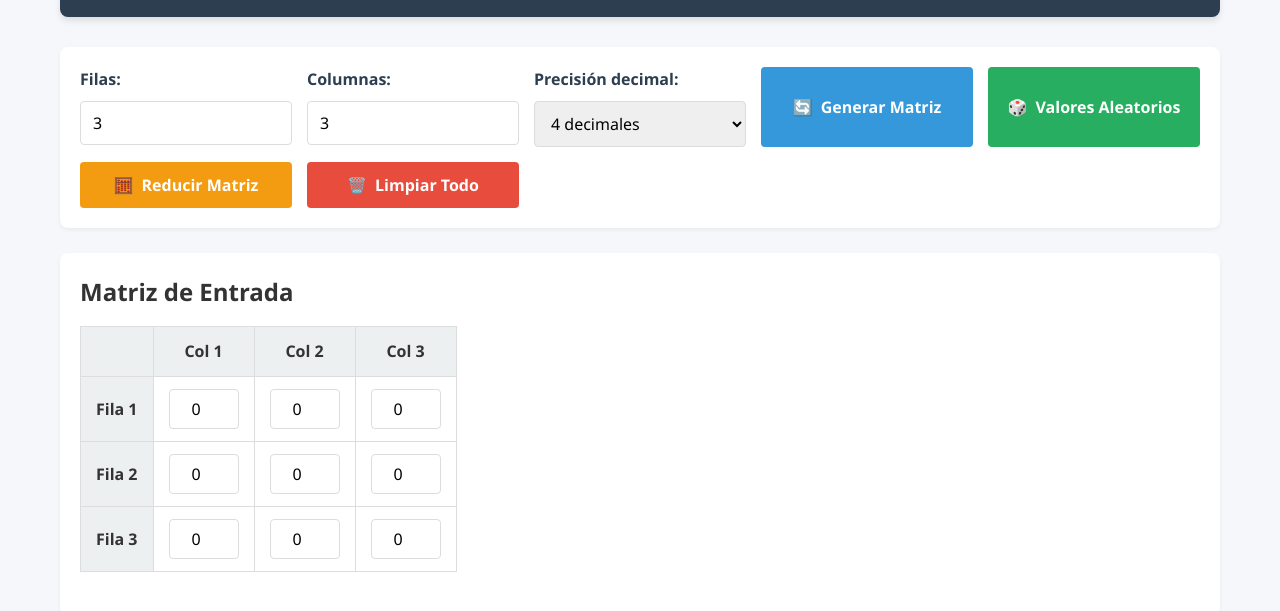
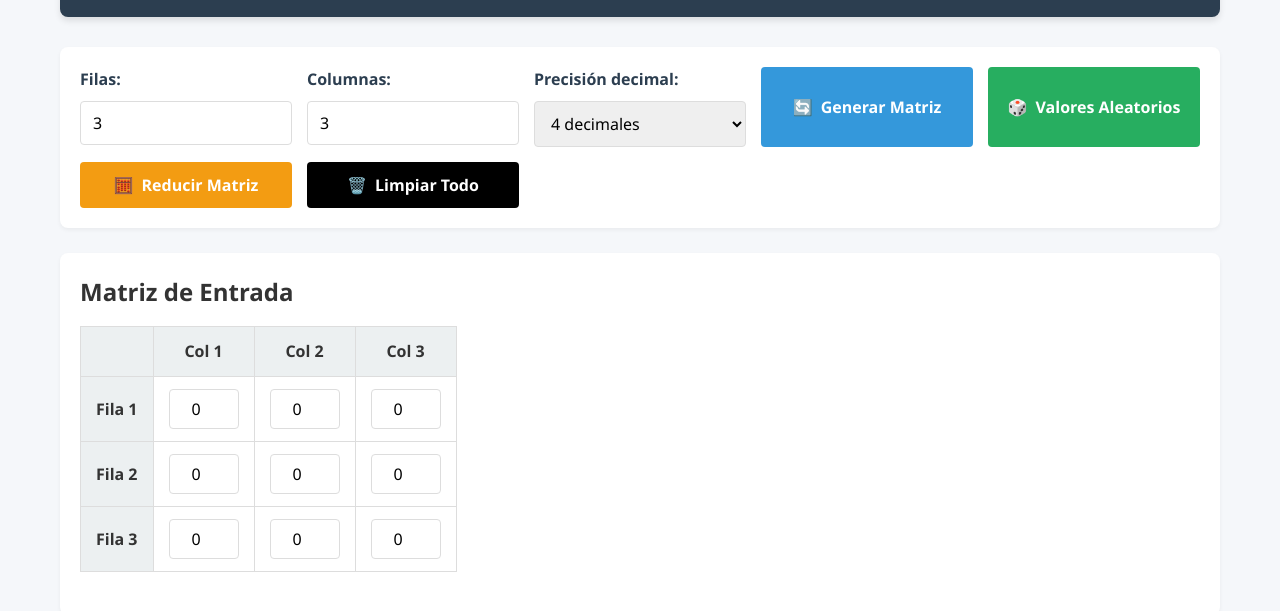
Before and after one commit to danielfleon/calculadora-de-matrices, a plain HTML site: page index.html in a window 1280 px wide. Shown: the part 135-746 px from the top of the page. Drawn offline with Linux system fonts and the light colour scheme.

Commit message:
index.html

```diff
--- a/index.html
+++ b/index.html
@@ -12,7 +12,7 @@
             --dark: #333;
             --success: #27ae60;
             --warning: #f39c12;
-            --danger: #e74c3c;
+            --danger: #000000;
         }
 
         * {
```
